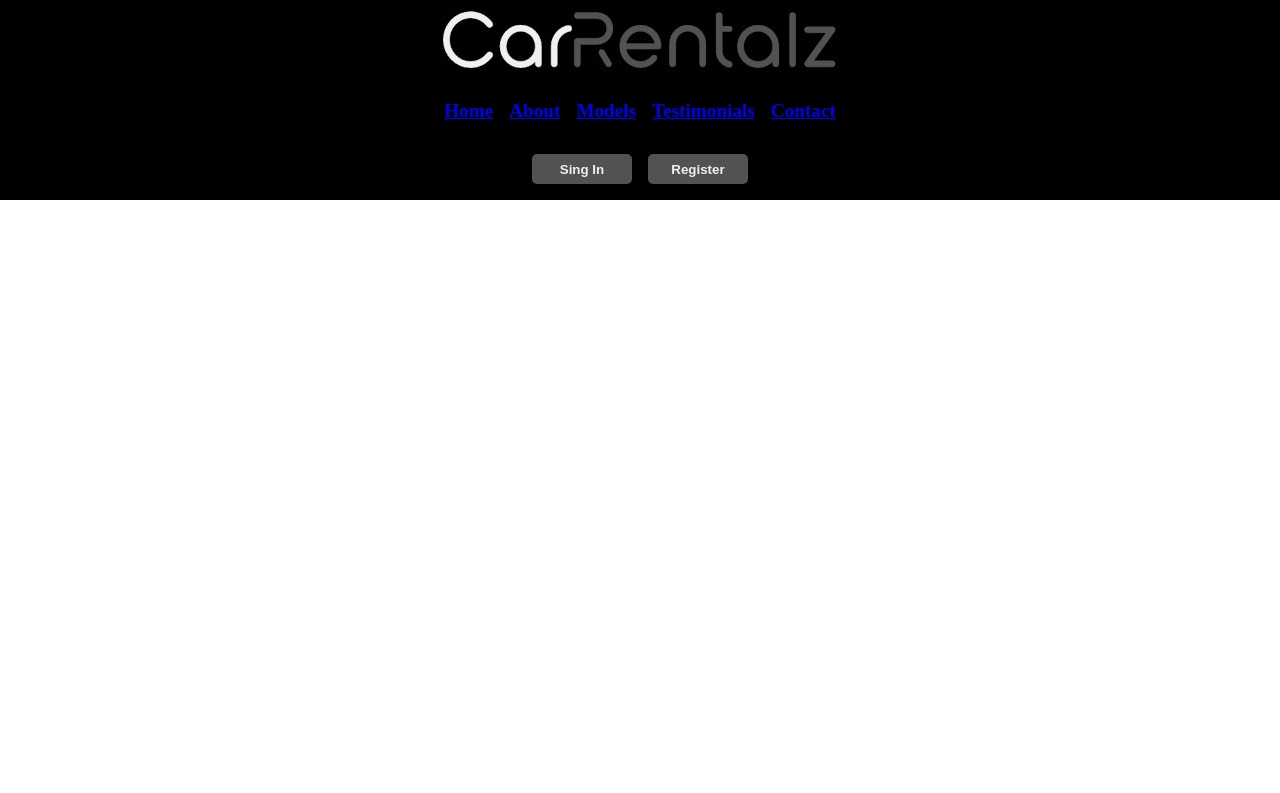
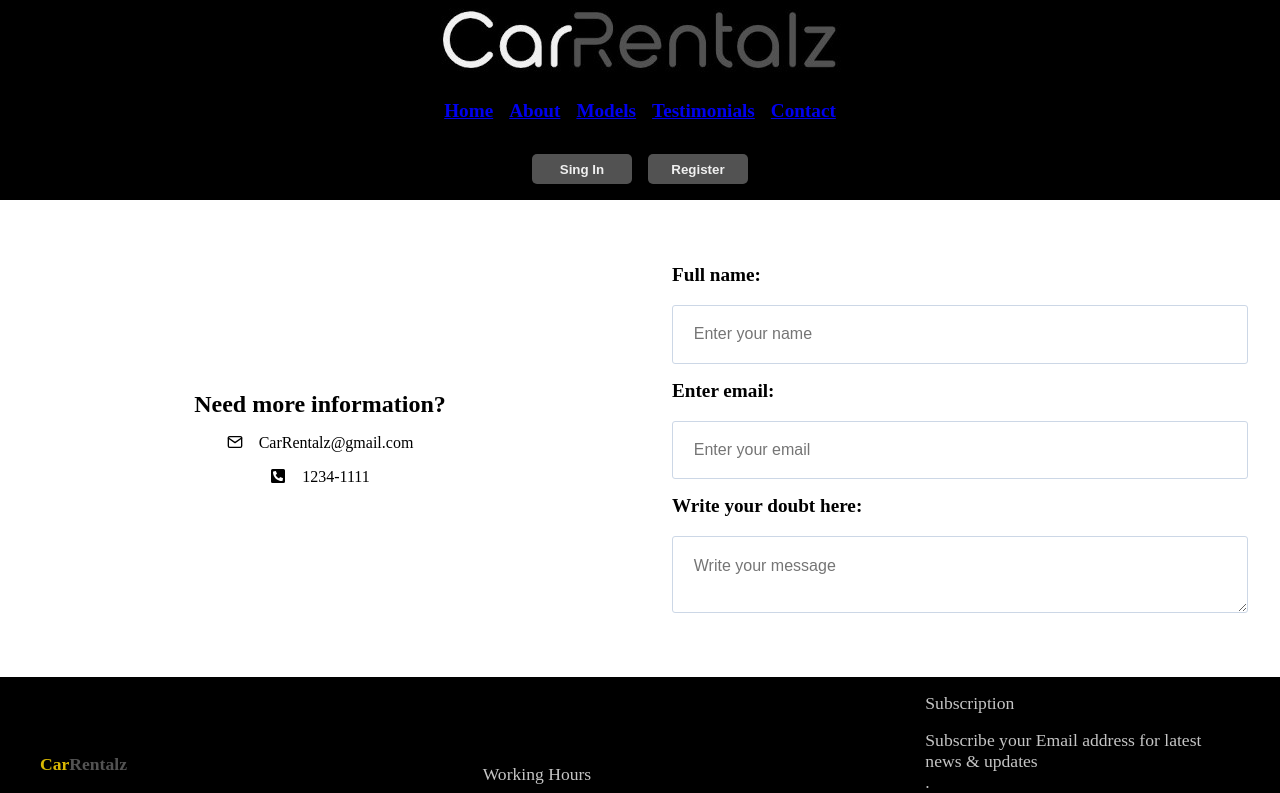
Before and after one commit to VictorSchmoegel/car-rentalz, a React (Create React App) app in the folder car-rentalz/: page /contact in a window 1280 px wide. Shown: the top 793 px of the page. Built offline with nearby package versions, Linux system fonts and the light colour scheme.

Commit message:
criada e estilizada a pag contact

```diff
--- a/car-rentalz/package.json
+++ b/car-rentalz/package.json
@@ -9,6 +9,7 @@
     "lottie-react": "^2.4.0",
     "react": "^18.2.0",
     "react-dom": "^18.2.0",
+    "react-icons": "^4.11.0",
     "react-router-dom": "^6.15.0",
     "react-scripts": "5.0.1",
     "web-vitals": "^2.1.4"
--- a/car-rentalz/src/App.js
+++ b/car-rentalz/src/App.js
@@ -5,6 +5,7 @@ import Home from './pages/Home';
 import About from './pages/About';
 import Models from './pages/Models';
 import Testimonials from './pages/Testimonials';
+import Contact from './pages/Contact';
 
 function App() {
   return (
@@ -15,7 +16,7 @@ function App() {
           <Route path="/about" element={<About />} />
           <Route path="/models" element={<Models />} />
           <Route path="/testimonials" element={<Testimonials />} />
-          console.log(Routes);
+          <Route path="/contact" element={<Contact />} />
         </Routes>
       </div>
   );
--- /dev/null
+++ b/car-rentalz/src/components/TextBox/TextBox.css
@@ -0,0 +1,23 @@
+.textbox_container {
+  display: flex;
+  flex-direction: column;
+  position: relative;
+}
+
+.textbox_label {
+  display: flex;
+  font-size: 1.2rem;
+  font-weight: 600;
+  margin-bottom: 1.2rem;
+}
+
+.textarea_box {
+  border: 1px solid #ccd7e6;
+  border-radius: 3px;
+  color: #525252;
+  font-family: Rubik,sans-serif;
+  font-size: 1rem;
+  font-weight: 400;
+  outline: none;
+  padding: 1.2rem 1.3rem;
+}
--- /dev/null
+++ b/car-rentalz/src/components/TextBox/index.jsx
@@ -0,0 +1,23 @@
+import './TextBox.css'
+
+function TextBox({onChange, type, label, value, placeholder}) {
+  const handleChange = (event) => {
+    onChange(event.target.value);
+    console.log(event.target.value);
+  }
+
+  return (
+    <div className='textbox_container'>
+      <label className='textbox_label'>{ label }</label>
+      <textarea
+        className='textarea_box'
+        placeholder={placeholder}
+        value={value}
+        onChange={handleChange}
+      >
+      </textarea>
+    </div>
+  );
+}
+
+export default TextBox;
--- a/car-rentalz/src/components/TextInput/index.jsx
+++ b/car-rentalz/src/components/TextInput/index.jsx
@@ -1,6 +1,6 @@
 import './TextInput.css'
 
-function TextInput({onChange, type, label, value}) {
+function TextInput({onChange, type, label, value, placeholder}) {
   const handleChange = (event) => {
     onChange(event.target.value);
     console.log(event.target.value);
@@ -13,6 +13,7 @@ function TextInput({onChange, type, label, value}) {
         className='text_input'
         value={ value }
         onChange={handleChange}
+        placeholder={ placeholder }
       />
     </div>
   );
--- /dev/null
+++ b/car-rentalz/src/pages/Contact.css
@@ -0,0 +1,51 @@
+.contact_section {
+  display: flex;
+  flex-direction: column;
+  justify-content: center;
+  margin: auto;
+  width: 100%;
+}
+
+.contact_container {
+  margin: auto;
+  width: 100%;
+}
+
+.contact_box {
+  display: grid;
+  grid-template-columns: 1fr 1fr;
+}
+
+.contact_box_left {
+  display: flex;
+  flex-direction: column;
+  justify-content: center;
+  padding: 0 2rem;
+  gap: 1rem;
+}
+
+.contact_box_left h3 {
+  font-size: 1.5rem;
+  font-weight: 600;
+}
+
+.contact_box_left ul {
+  display: flex;
+  flex-direction: column;
+  gap: 1rem;
+  list-style: none;
+}
+
+.contact_box_left ul li {
+  display: flex;
+  gap: 1rem;
+  justify-content: center;
+}
+
+.contact_box_right {
+  display: flex;
+  flex-direction: column;
+  justify-content: center;
+  padding: 0 2rem;
+  gap: 1rem;
+}
--- /dev/null
+++ b/car-rentalz/src/pages/Contact.jsx
@@ -0,0 +1,45 @@
+import TextInput from '../components/TextInput';
+import TextBox from '../components/TextBox';
+import './Contact.css';
+import Footer from '../components/Footer/Footer';
+import { FaPhoneSquareAlt } from 'react-icons/fa';
+import { FiMail } from 'react-icons/fi';
+
+function Contact() {
+  return (
+    <section className='contact_section'>
+      <div className='contact_container'>
+        <div className='contact_content'>
+          <div className='contact_box'>
+            <div className='contact_box_left'>
+              <h3>Need more information?</h3>
+              <ul>
+                <li><FiMail />CarRentalz@gmail.com</li>
+                <li><FaPhoneSquareAlt />1234-1111</li>
+              </ul>
+            </div>
+            <div className='contact_box_right'>
+                <TextInput
+                  label = 'Full name:'
+                  type='text'
+                  placeholder='Enter your name'
+                />
+                <TextInput
+                  label = 'Enter email:'
+                  type='email'
+                  placeholder='Enter your email'
+                />
+                <TextBox
+                  label = 'Write your doubt here:'
+                  placeholder='Write your message'
+                />
+            </div>
+          </div>
+        </div>
+      </div>
+      <Footer />
+    </section>
+  );
+}
+
+export default Contact;
```
Also changed, not shown: 1 other file (tests, documents, lock files or other folders).
